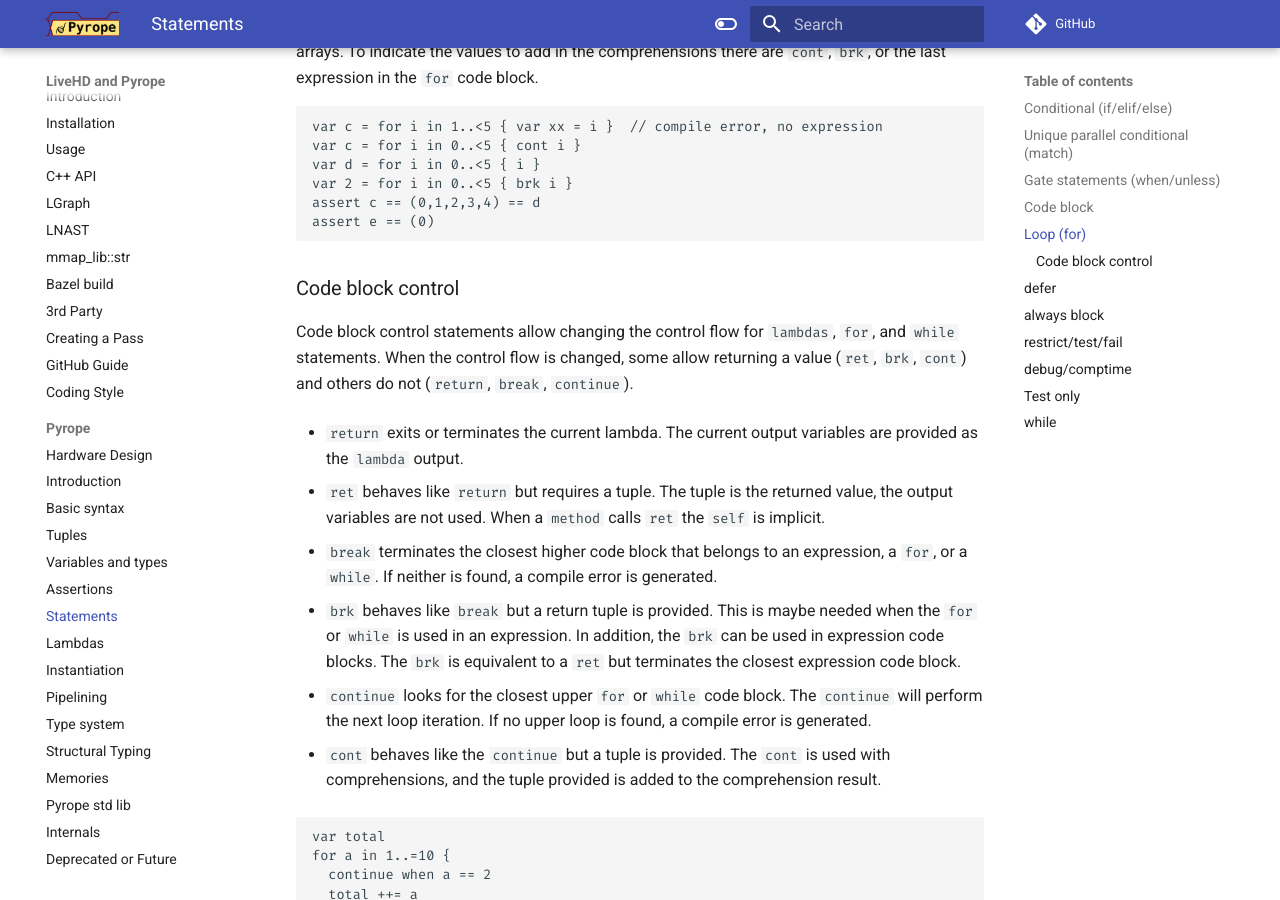
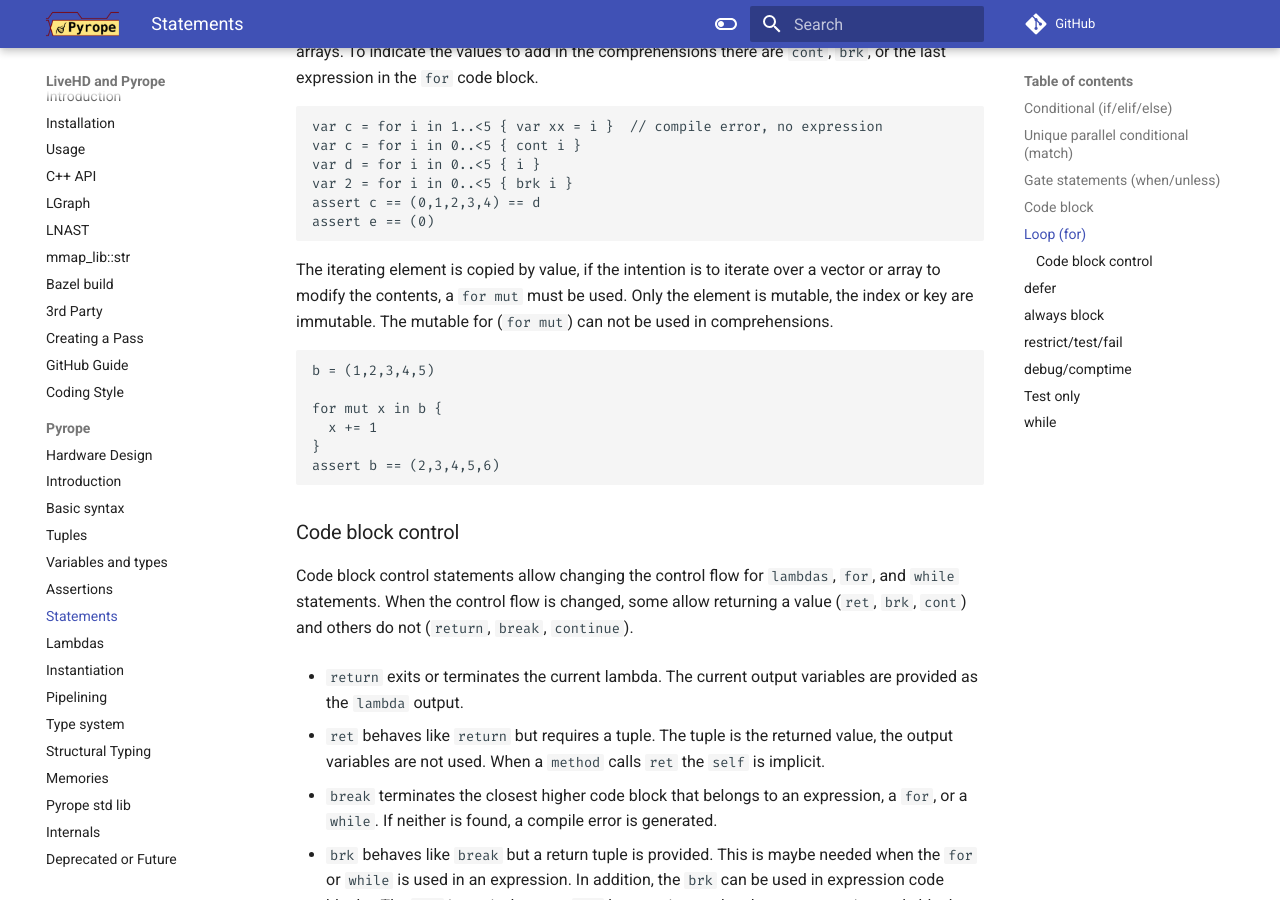
Before and after one commit to masc-ucsc/docs, an MkDocs documentation site: the page built from docs/pyrope/05b-statements.md, in a window 1280 px wide and 900 px high, scrolled down 3494 px. Built offline with MkDocs 1.6.1 and Material for MkDocs 9.7.7, drawn with Linux system fonts in a browser that asks for light colours; comment, search, counter and statistics services are not loaded.

Commit message:
improve doc on for mut

````diff
--- a/docs/pyrope/05b-statements.md
+++ b/docs/pyrope/05b-statements.md
@@ -175,6 +175,7 @@ for i,index,key in b {
 }
 ```
 
+
 The `for` can also be used in an expression that allows building comprehensions
 to initialize arrays. To indicate the values to add in the comprehensions there
 are `cont`, `brk`, or the last expression in the `for` code block.
@@ -188,6 +189,19 @@ assert c == (0,1,2,3,4) == d
 assert e == (0)
 ```
 
+The iterating element is copied by value, if the intention is to iterate over a
+vector or array to modify the contents, a `for mut` must be used. Only the
+element is mutable, the index or key are immutable. The mutable for (`for mut`)
+can not be used in comprehensions.
+
+```
+b = (1,2,3,4,5)
+
+for mut x in b {
+  x += 1
+}
+assert b == (2,3,4,5,6)
+```
 
 ### Code block control
 
````
